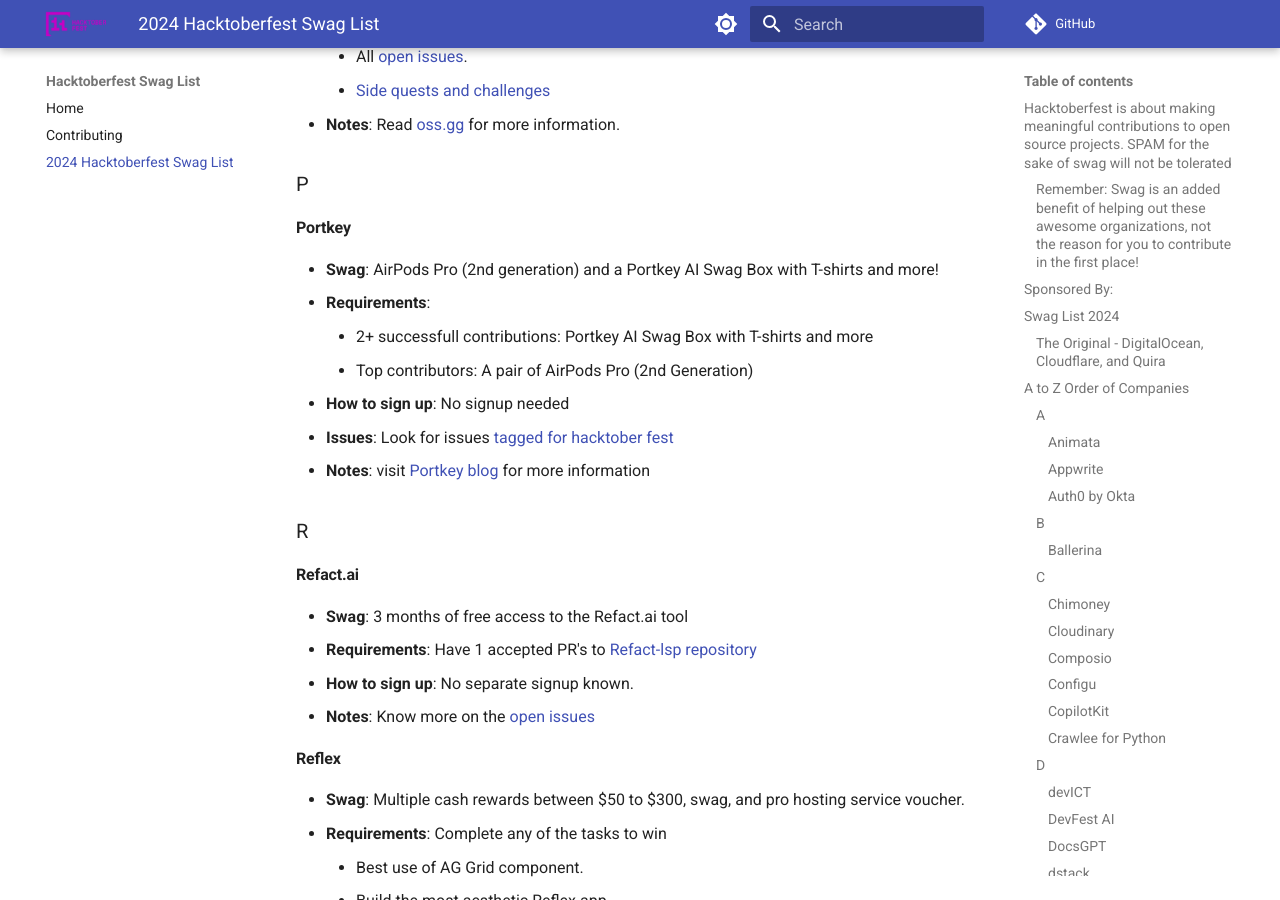
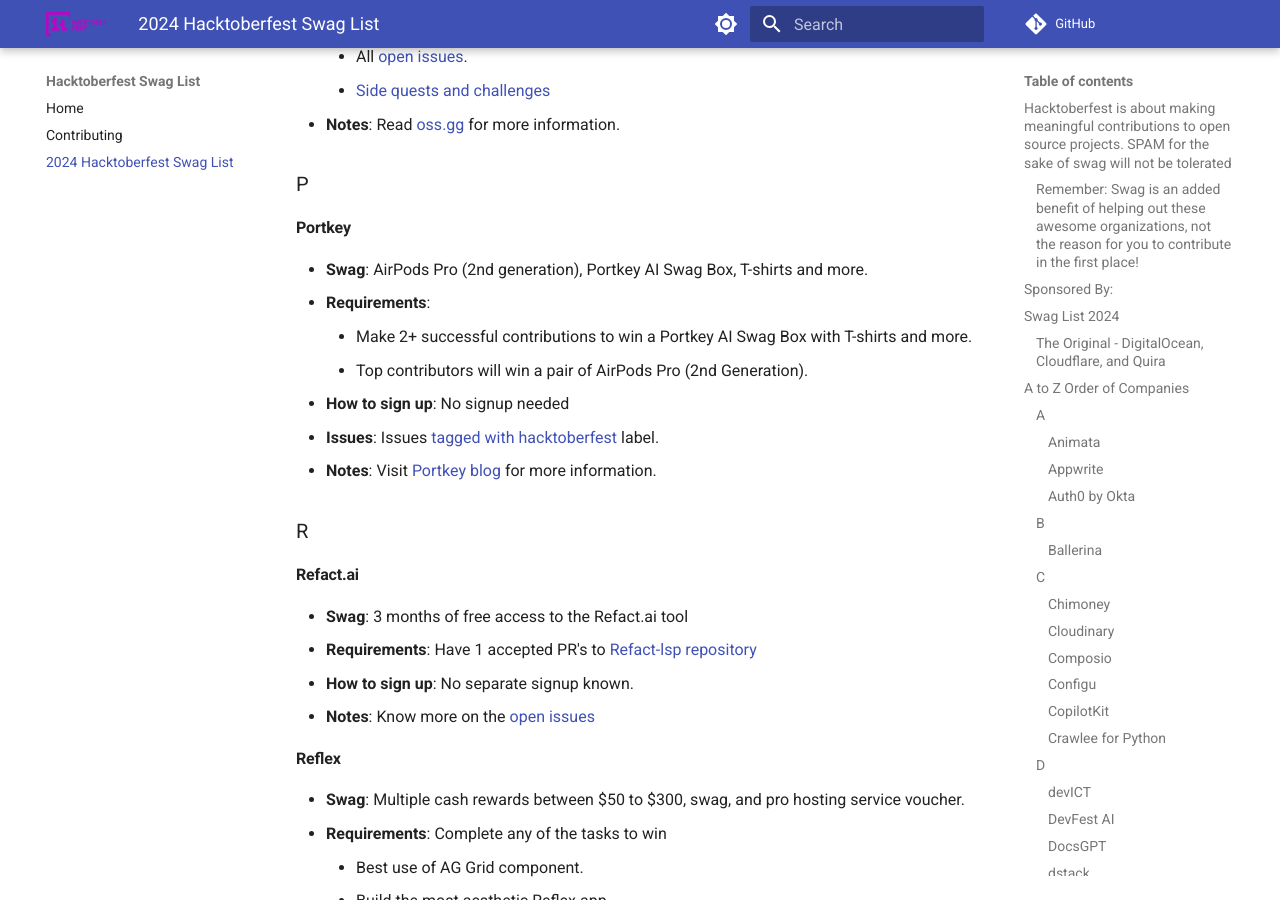
Before and after one commit to crweiner/hacktoberfest-swag-list, an MkDocs documentation site: the page built from docs/list.md, in a window 1280 px wide and 900 px high, scrolled down 11026 px. Built offline with MkDocs 1.6.1 and Material for MkDocs 9.7.7, drawn with Linux system fonts in a browser that asks for light colours; plug-ins that fetch from the network failed and are left out; comment, search, counter and statistics services are not loaded.

Commit message:
Update docs/list.md
Co-authored-by: vimode <39148877+vimode@users.noreply.github.com>

```diff
--- a/docs/list.md
+++ b/docs/list.md
@@ -345,13 +345,13 @@
 
 #### **Portkey**
 
-- **Swag**: AirPods Pro (2nd generation) and a Portkey AI Swag Box with T-shirts and more!
+- **Swag**: AirPods Pro (2nd generation), Portkey AI Swag Box, T-shirts and more.
 - **Requirements**:
-    - 2+ successfull contributions: Portkey AI Swag Box with T-shirts and more
-    - Top contributors: A pair of AirPods Pro (2nd Generation)
+    - Make 2+ successful contributions to win a Portkey AI Swag Box with T-shirts and more.
+    - Top contributors will win a pair of AirPods Pro (2nd Generation).
 - **How to sign up**: No signup needed
-- **Issues**: Look for issues [tagged for hacktober fest](https://github.com/Portkey-AI/gateway/issues?q=is%3Aopen+is%3Aissue+label%3Ahacktoberfest)
-- **Notes**: visit [Portkey blog](https://portkey.ai/blog/portkey-hacktoberfest-24/) for more information
+- **Issues**: Issues [tagged with hacktoberfest](https://github.com/Portkey-AI/gateway/issues?q=is%3Aopen+is%3Aissue+label%3Ahacktoberfest) label.
+- **Notes**: Visit [Portkey blog](https://portkey.ai/blog/portkey-hacktoberfest-24/) for more information.
 
 ### R
 
```
